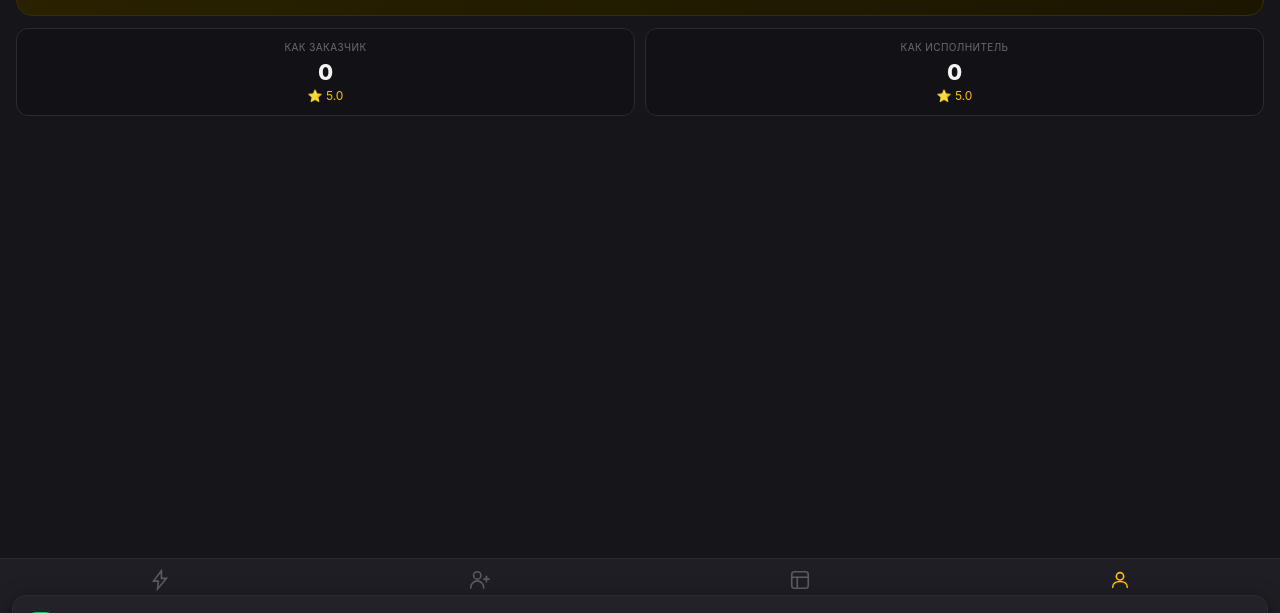
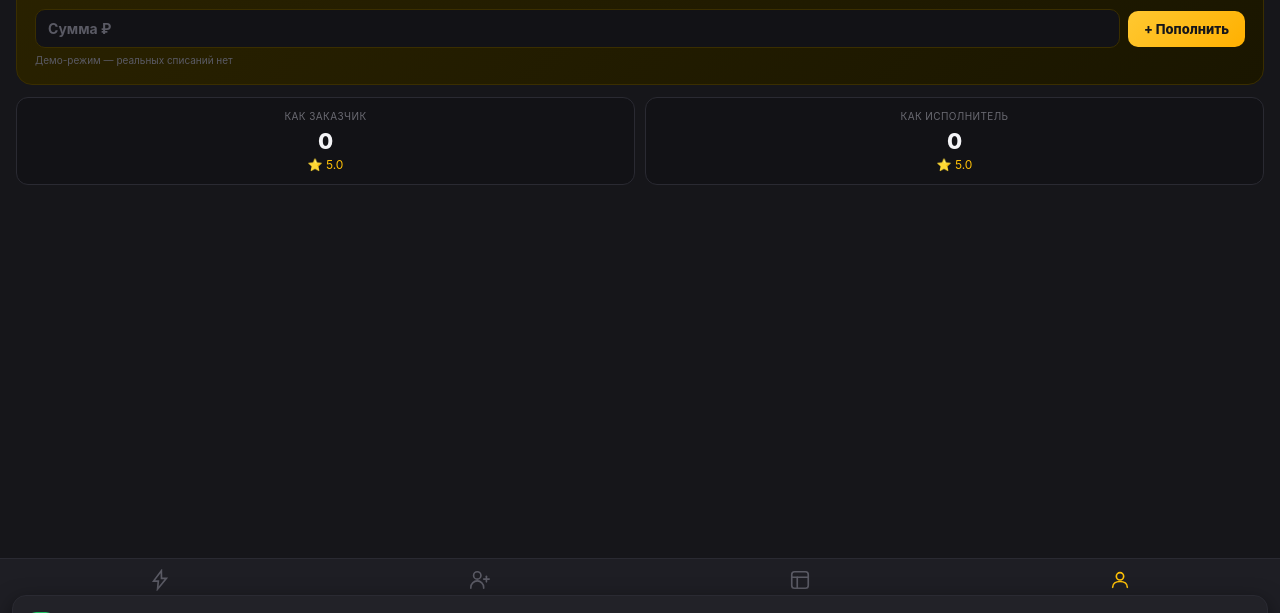
Before and after one commit to kronosik2/gruzbot-miniapp, a plain HTML site: page index.html in a window 1280 px wide. Both pictures are taken after a click on the button "ПРОФИЛЬ". Shown: the part 187-800 px from the top of the page. Drawn offline with Linux system fonts and the light colour scheme.

Commit message:
Update index.html

```diff
--- a/index.html
+++ b/index.html
@@ -171,6 +171,11 @@ input[type=time]::-webkit-calendar-picker-indicator{filter:invert(.4);}
     <div style="font-size:10px;font-weight:700;color:#B58A14;text-transform:uppercase;letter-spacing:.05em;margin-bottom:5px;">Кошелёк</div>
     <div style="font-size:32px;font-weight:800;color:#FFC107;" id="pbal">0 ₽</div>
     <div style="font-size:11px;color:#7A6A32;margin-top:3px;">Для оплаты публикаций и смен</div>
+    <div style="margin-top:12px;display:flex;gap:8px;align-items:center;">
+      <input id="topup-amount" type="number" inputmode="numeric" placeholder="Сумма ₽" style="flex:1;background:#121216;border:1px solid #3A2E00;border-radius:10px;padding:10px 12px;font-size:14px;font-weight:700;color:#F4F4F7;">
+      <button onclick="topUp()" style="border:0;border-radius:10px;padding:10px 16px;background:linear-gradient(135deg,#FFC831,#FFB000);color:#16161A;font-size:13px;font-weight:800;cursor:pointer;white-space:nowrap;">+ Пополнить</button>
+    </div>
+    <div style="font-size:10px;color:#5A5A64;margin-top:6px;">Демо-режим — реальных списаний нет</div>
   </div>
   <div style="display:grid;grid-template-columns:1fr 1fr;gap:10px;">
     <div class="sbox">
@@ -468,6 +473,23 @@ function renderProfile() {
   document.getElementById('prw-r').textContent  = '⭐ '+profile.rw.toFixed(1);
 }
 
+function topUp() {
+  var amount = Number(document.getElementById('topup-amount').value);
+  if (!amount || amount < 1) {
+    toast('Введите сумму', 'Например: 500', true);
+    return;
+  }
+  var tg = window.Telegram && window.Telegram.WebApp;
+  if (tg && tg.initData) {
+    tg.sendData(JSON.stringify({action:'top_up', amount:amount}));
+  } else {
+    profile.balance += amount;
+    document.getElementById('pbal').textContent = fmt(profile.balance)+' ₽';
+    document.getElementById('topup-amount').value = '';
+    toast('Пополнено на '+fmt(amount)+' ₽ (демо)', 'Баланс обновлён');
+  }
+}
+
 function fmt(n) { return new Intl.NumberFormat('ru-RU').format(n); }
 
 var _tt;
```
